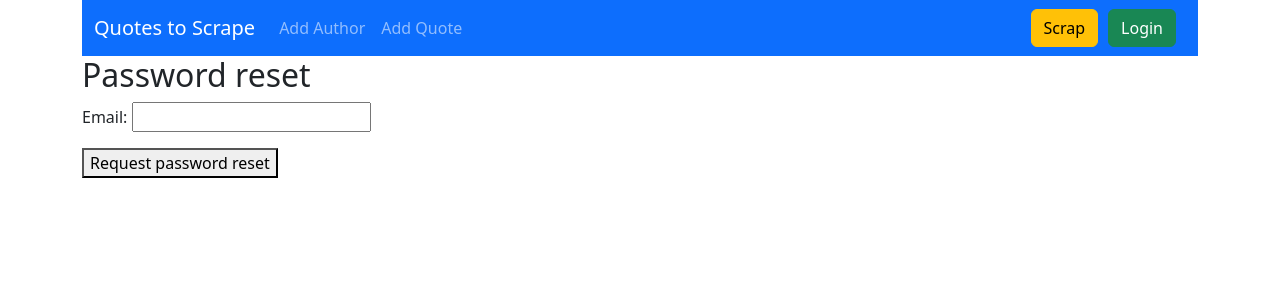
After one commit to bgozlinski/django-quotes, a Django app: page /users/reset-password/ in a window 1280 px wide. The commit adds this page. Shown: the top 300 px of the page. Run offline with Django 5.2, Linux system fonts and the light colour scheme; parts of the project's set-up code (start-up, migrations or seed data) failed here and were passed over; some libraries are stand-ins or nearby versions.

Commit message:
Added automated password reset for Users

```diff
--- a/templates/registration/login.html
+++ b/templates/registration/login.html
@@ -36,6 +36,11 @@
                         <button type="reset" class="btn btn-secondary">Reset</button>
                         <a href="{% url 'users:signup' %}" class="btn btn-outline-primary">Register</a>
                     </div>
+
+                    <div class="small text-center">
+                        <a href="{% url "users:password_reset" %}" class="text-center"><i>Forgot Password?</i></a>
+                    </div>
+
                 </form>
             </div>
         </div>
--- /dev/null
+++ b/templates/registration/password_reset.html
@@ -0,0 +1,12 @@
+{% extends "includes/header.html" %}
+
+{% block content %}
+
+<h2>Password reset</h2>
+<form method="post">
+    {% csrf_token %}
+    {{ form.as_p }}
+    <button type="submit">Request password reset</button>
+</form>
+
+{% endblock %}
--- /dev/null
+++ b/templates/registration/password_reset_subject.txt
@@ -0,0 +1 @@
+Password Reset
--- a/users/forms.py
+++ b/users/forms.py
@@ -5,6 +5,10 @@ from django.contrib.auth.models import User
 
 class RegisterForm(UserCreationForm):
     username = forms.CharField(max_length=100,
+                               required=True,
+                               widget=forms.TextInput())
+
+    email = forms.CharField(max_length=100,
                                required=True,
                                widget=forms.TextInput())
 
@@ -17,7 +21,7 @@ class RegisterForm(UserCreationForm):
 
     class Meta:
         model = User
-        fields = ['username', 'password1', 'password2']
+        fields = ['username', 'email', 'password1', 'password2']
 
 
 class LoginForm(AuthenticationForm):
--- a/users/urls.py
+++ b/users/urls.py
@@ -1,10 +1,23 @@
 from django.urls import path
 from . import views
+from django.contrib.auth.views import PasswordResetDoneView, PasswordResetConfirmView, PasswordResetCompleteView
+
 
 app_name = 'users'
 
 urlpatterns = [
     path('signup/', views.signup_user, name='signup'),
     path('login/', views.login_user, name='login'),
-    path('logout/', views.logout_user, name='logout')
+    path('logout/', views.logout_user, name='logout'),
+    # path('profile/', views.profile, name='profile'),
+    path('reset-password/', views.ResetPasswordView.as_view(), name='password_reset'),
+    path('reset-password/done/', PasswordResetDoneView.as_view(template_name='registration/password_reset_done.html'),
+         name='password_reset_done'),
+    path('reset-password/confirm/<uidb64>/<token>/',
+         PasswordResetConfirmView.as_view(template_name='registration/password_reset_confirm.html',
+                                          success_url='/users/reset-password/complete/'),
+         name='password_reset_confirm'),
+    path('reset-password/complete/',
+         PasswordResetCompleteView.as_view(template_name='registration/password_reset_complete.html'),
+         name='password_reset_complete'),
 ]
--- a/users/views.py
+++ b/users/views.py
@@ -3,6 +3,10 @@ from django.shortcuts import render, redirect
 from django.contrib.auth import authenticate, login, logout
 from .forms import RegisterForm, LoginForm
 from django.contrib import messages
+
+from django.contrib.messages.views import SuccessMessageMixin
+from django.contrib.auth.views import PasswordResetView
+from django.urls import reverse_lazy
 
 
 # Create your views here.
@@ -41,3 +45,12 @@ def login_user(request):
 def logout_user(request):
     logout(request)
     return redirect(to='quoteapp:main')
+
+
+class ResetPasswordView(SuccessMessageMixin, PasswordResetView):
+    template_name = 'registration/password_reset.html'
+    email_template_name = 'registration/password_reset_email.html'
+    html_email_template_name = 'registration/password_reset_email.html'
+    success_url = reverse_lazy('users:password_reset_done')
+    success_message = "An email with instructions to reset your password has been sent to %(email)s."
+    subject_template_name = 'registration/password_reset_subject.txt'
```
Also changed, not shown: quotes/settings.py (+11 -0 lines), templates/registration/password_reset_complete.html (added, +7 -0 lines), templates/registration/password_reset_confirm.html (added, +12 -0 lines), templates/registration/password_reset_done.html (added, +8 -0 lines), templates/registration/password_reset_email.html (added, +13 -0 lines), templates/registration/signup.html (+11 -0 lines), 1 other file.
